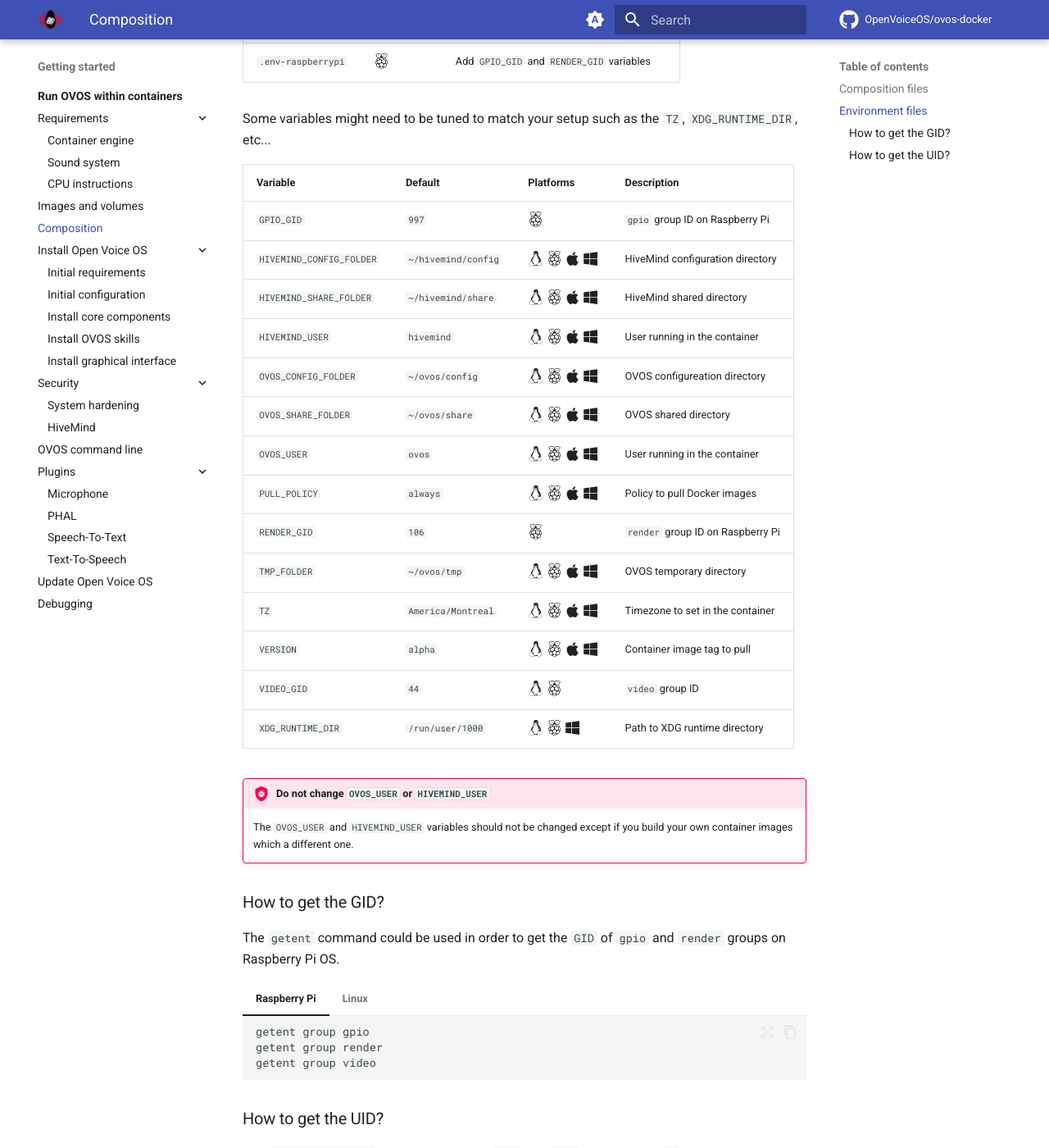
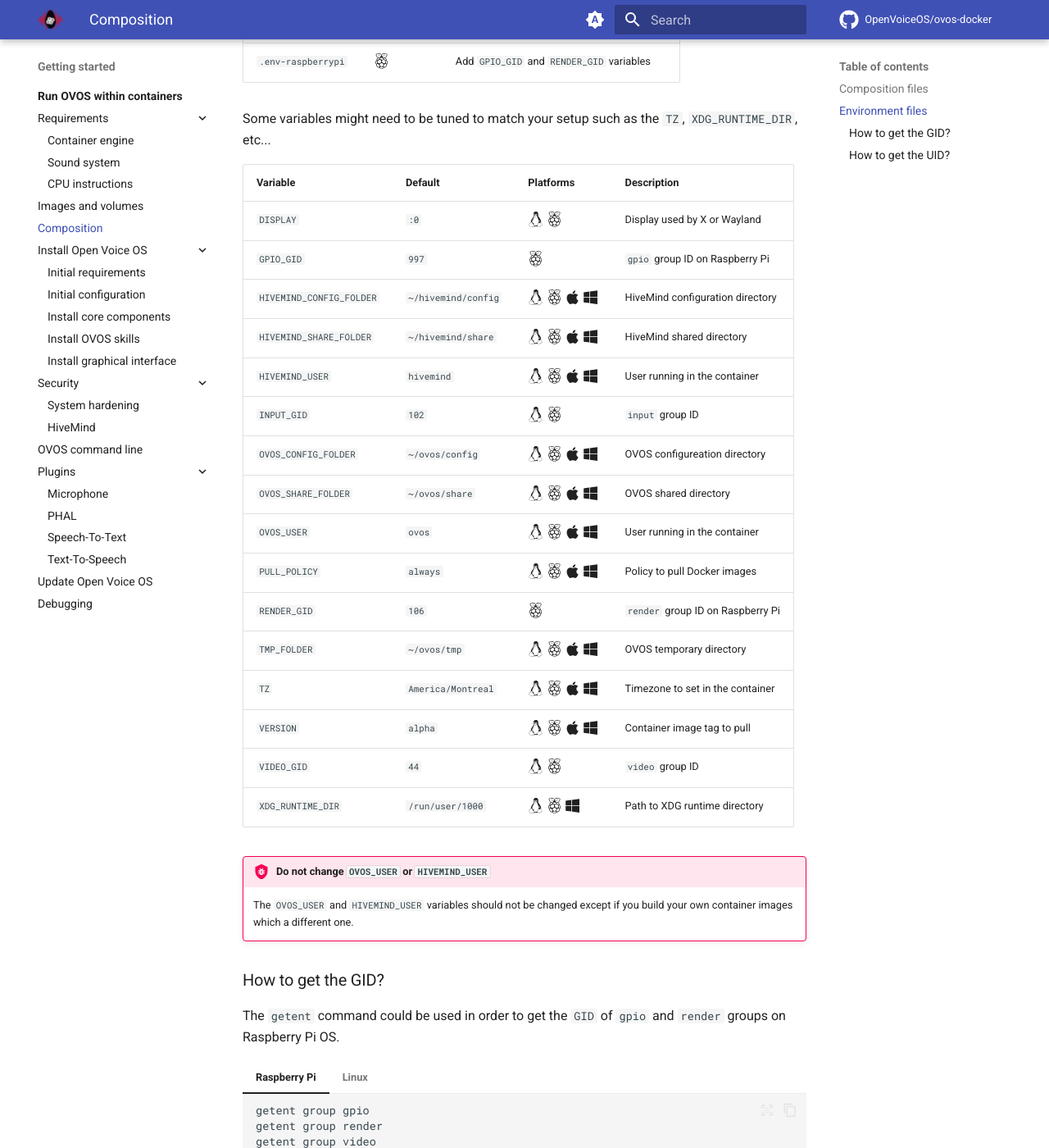
Before and after one commit to OpenVoiceOS/ovos-docker, an MkDocs documentation site: the page built from docs/getting-started/docker/composition.md, in a window 1280 px wide and 1400 px high, scrolled down 1145 px. Shown: the whole window at 82% size. Built offline with MkDocs 1.6.1 and Material for MkDocs 9.7.7, drawn with Linux system fonts in a browser that asks for light colours; plug-ins that fetch from the network failed and are left out; comment, search, counter and statistics services are not loaded.

Commit message:
[composition] Add INPUT_GID and DISPLAY variables

````diff
--- a/docs/getting-started/docker/composition.md
+++ b/docs/getting-started/docker/composition.md
@@ -30,10 +30,12 @@ Some variables might need to be tuned to match your setup such as the `TZ`, `XDG
 
 | Variable                 | Default | Platforms                                                                                                                                                                                                                           | Description |
 | ------------------------ | ------------------- | ----------------------------------------------------------------------------------------------------------------------------------------------------------------------------------------------------------------------- | --------------------------------- |
+| `DISPLAY`                | `:0`                | :fontawesome-brands-linux:{ .lg title="Linux" } :fontawesome-brands-raspberry-pi:{ .lg title="Raspberry Pi" }                                                                                                           | Display used by X or Wayland      |
 | `GPIO_GID`               | `997`               | :fontawesome-brands-raspberry-pi:{ .lg title="Raspberry Pi" }                                                                                                                                                           | `gpio` group ID on Raspberry Pi   |
 | `HIVEMIND_CONFIG_FOLDER` | `~/hivemind/config` | :fontawesome-brands-linux:{ .lg title="Linux" } :fontawesome-brands-raspberry-pi:{ .lg title="Raspberry Pi" } :fontawesome-brands-apple:{ .lg title="Mac OS" } :fontawesome-brands-windows:{ .lg title="Windows WSL2" } | HiveMind configuration directory  |
 | `HIVEMIND_SHARE_FOLDER`  | `~/hivemind/share`  | :fontawesome-brands-linux:{ .lg title="Linux" } :fontawesome-brands-raspberry-pi:{ .lg title="Raspberry Pi" } :fontawesome-brands-apple:{ .lg title="Mac OS" } :fontawesome-brands-windows:{ .lg title="Windows WSL2" } | HiveMind shared directory         |
 | `HIVEMIND_USER`          | `hivemind`          | :fontawesome-brands-linux:{ .lg title="Linux" } :fontawesome-brands-raspberry-pi:{ .lg title="Raspberry Pi" } :fontawesome-brands-apple:{ .lg title="Mac OS" } :fontawesome-brands-windows:{ .lg title="Windows WSL2" } | User running in the container     |
+| `INPUT_GID`              | `102`               | :fontawesome-brands-linux:{ .lg title="Linux" } :fontawesome-brands-raspberry-pi:{ .lg title="Raspberry Pi" }                                                                                                           | `input` group ID                  |
 | `OVOS_CONFIG_FOLDER`     | `~/ovos/config`     | :fontawesome-brands-linux:{ .lg title="Linux" } :fontawesome-brands-raspberry-pi:{ .lg title="Raspberry Pi" } :fontawesome-brands-apple:{ .lg title="Mac OS" } :fontawesome-brands-windows:{ .lg title="Windows WSL2" } | OVOS configureation directory     |
 | `OVOS_SHARE_FOLDER`      | `~/ovos/share`      | :fontawesome-brands-linux:{ .lg title="Linux" } :fontawesome-brands-raspberry-pi:{ .lg title="Raspberry Pi" } :fontawesome-brands-apple:{ .lg title="Mac OS" } :fontawesome-brands-windows:{ .lg title="Windows WSL2" } | OVOS shared directory             |
 | `OVOS_USER`              | `ovos`              | :fontawesome-brands-linux:{ .lg title="Linux" } :fontawesome-brands-raspberry-pi:{ .lg title="Raspberry Pi" } :fontawesome-brands-apple:{ .lg title="Mac OS" } :fontawesome-brands-windows:{ .lg title="Windows WSL2" } | User running in the container     |
@@ -59,12 +61,14 @@ The `getent` command could be used in order to get the `GID` of `gpio` and `rend
     getent group gpio
     getent group render
     getent group video
+    getent group input
     ```
 
 === "Linux"
 
     ```shell
     getent group video
+    getent group input
     ```
 
 ### How to get the UID?
````
